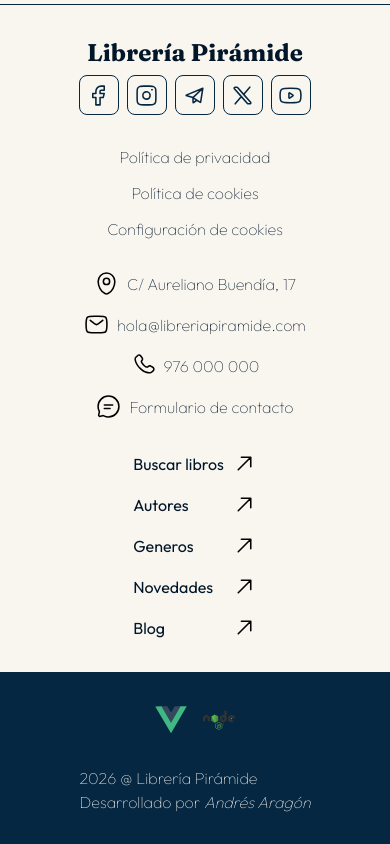
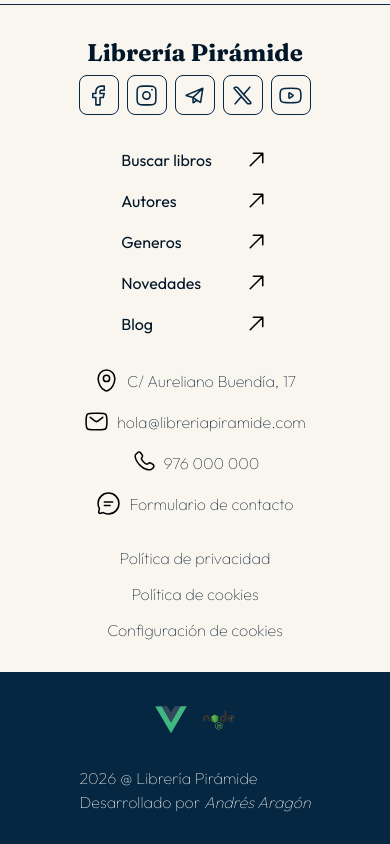
Before and after one commit to andresaragonguerrero/LibreriaPiramide, a Vue app: page / in a window 390 px wide. Shown: the part 3233-4077 px from the top of the page. Built offline with nearby package versions, Linux system fonts and the light colour scheme; the HTML template or start-up script is replaced by a standard one.

Commit message:
Corrección de estilos

```diff
--- a/src/components/footer/FooterBottom.vue
+++ b/src/components/footer/FooterBottom.vue
@@ -120,8 +120,6 @@
 }
 
 @media (max-width: 480px) {
-
-
     .footer-bottom__info {
         flex-direction: column;
         align-items: flex-start;
--- a/src/components/footer/FooterMain.vue
+++ b/src/components/footer/FooterMain.vue
@@ -313,7 +313,7 @@
 
 @media (max-width: 768px) {
     .footer-main__left {
-        flex-direction: column;
+        flex-direction: column-reverse;
         align-items: center;
         gap: var(--space-4);
         text-align: center;
@@ -331,7 +331,7 @@
 
     .footer-main__nav-item {
         width: 100%;
-        max-width: 12rem;
+        gap: var(--space-4);
     }
 }
 
```
